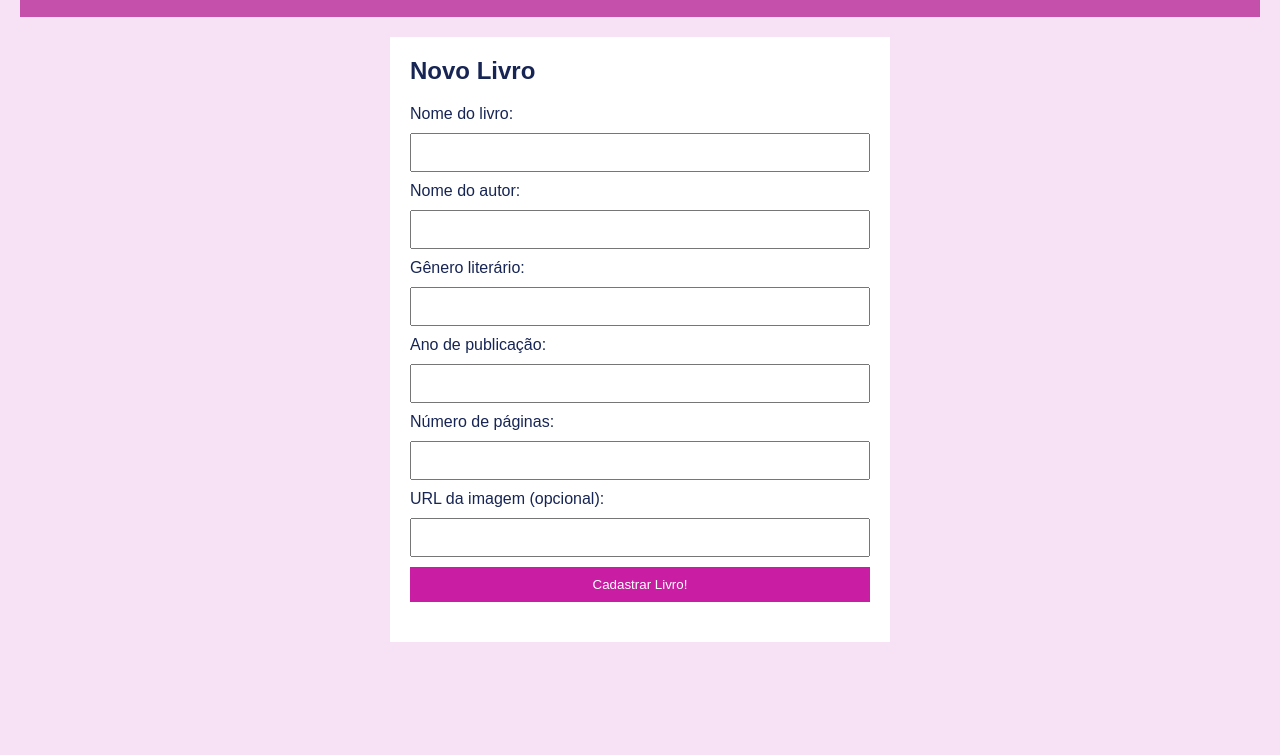
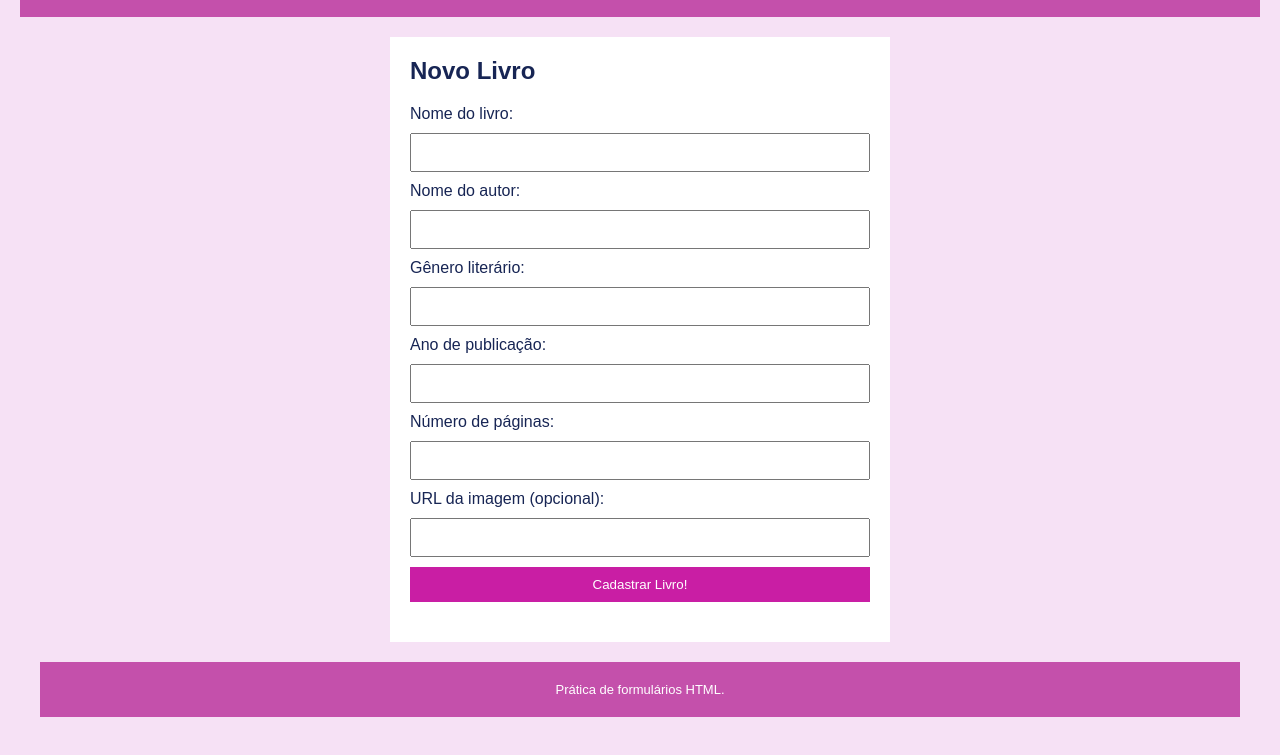
Before and after one commit to Laurabsilva/projetocrud, a plain HTML site: page index.html in a window 1280 px wide. Shown: the part 99-854 px from the top of the page. Before the commit the page ends 800 px from the top, so only its background shows below. Drawn offline with Linux system fonts and the light colour scheme.

Commit message:
feat: adiciona footer

```diff
--- a/css/style.css
+++ b/css/style.css
@@ -11,12 +11,22 @@ body {
   padding: 20px;
 }
 
-header,
-footer {
+header {
   background-color: #c450ab;
   color: white;
   padding: 20px;
 }
+
+footer {
+  background-color: #c450ab;
+  display: flex;
+  justify-content: center;
+  color: white;
+  font-family:Arial, Helvetica, sans-serif;
+  padding: 20px;
+  margin: 20px;
+}
+
 
 main {
   background-color: white;
@@ -44,6 +54,10 @@ button {
   cursor: pointer;
 }
 
+.smallletters {
+    font-size: small;
+}
+
 #resposta {
   margin-top: 20px;
 }
--- a/index.html
+++ b/index.html
@@ -41,4 +41,7 @@
             </section>
         </main>
     </body>
+     <footer>
+        <p class="smallletters">Prática de formulários HTML.</p>
+      </footer>
 </html>
```
